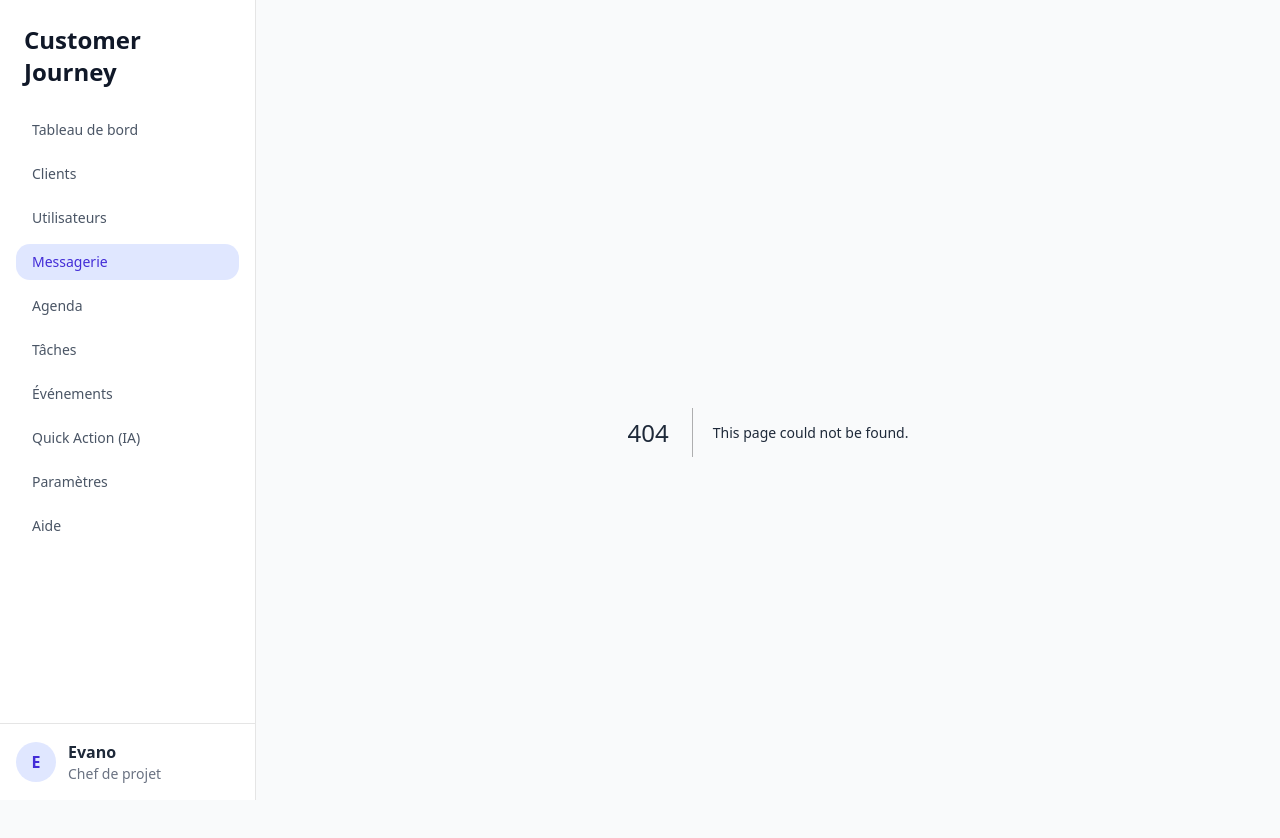
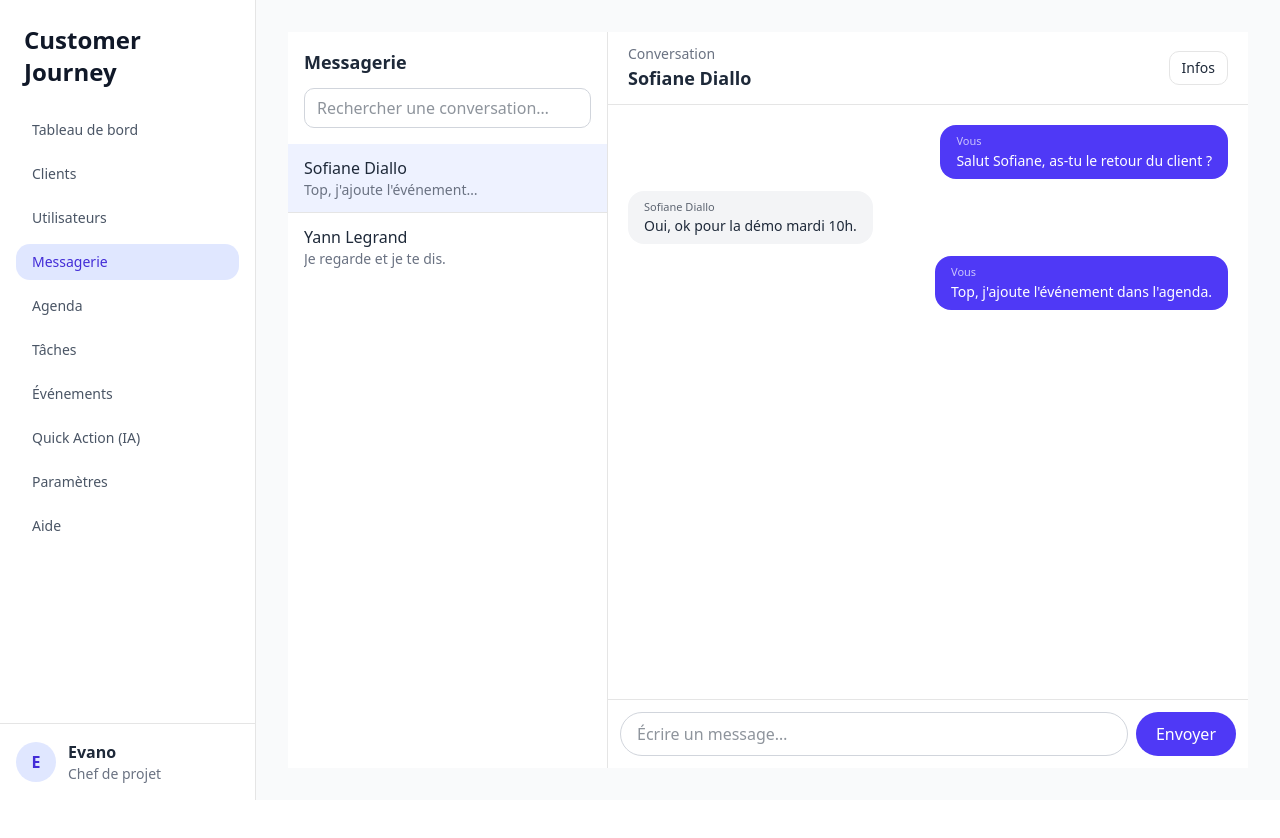
Before and after one commit to ismailAchibat/customer-journey, a Next.js app: page /messages in a window 1280 px wide. Before the commit this address had no page. Shown: the top 838 px of the page. After the commit the page ends 800 px from the top, so only its background shows below. Built offline with nearby package versions, Linux system fonts and the light colour scheme.

Commit message:
Page de messagerie

```diff
--- /dev/null
+++ b/app/messages/page.tsx
@@ -0,0 +1,139 @@
+"use client";
+
+import { useMemo, useState } from "react";
+
+// Schéma Chat (mock) – j'ajoute un champ 'content' pour le message
+type ChatMessage = {
+    id: string;
+    from: string; // user id / nom
+    to: string;   // user id / nom
+    content: string;
+    sentAt: string; // ISO
+};
+
+const THREAD_A: ChatMessage[] = [
+    { id: "M1", from: "Alice Martin", to: "Sofiane Diallo", content: "Salut Sofiane, as-tu le retour du client ?", sentAt: "2025-09-12T09:10:00Z" },
+    { id: "M2", from: "Sofiane Diallo", to: "Alice Martin", content: "Oui, ok pour la démo mardi 10h.", sentAt: "2025-09-12T09:12:00Z" },
+    { id: "M3", from: "Alice Martin", to: "Sofiane Diallo", content: "Top, j'ajoute l'événement dans l'agenda.", sentAt: "2025-09-12T09:13:00Z" },
+];
+
+const THREAD_B: ChatMessage[] = [
+    { id: "M4", from: "Carla Mendes", to: "Yann Legrand", content: "Peux-tu valider le devis Q4 ?", sentAt: "2025-09-10T14:00:00Z" },
+    { id: "M5", from: "Yann Legrand", to: "Carla Mendes", content: "Je regarde et je te dis.", sentAt: "2025-09-10T14:05:00Z" },
+];
+
+type Conversation = {
+    id: string;
+    name: string; // destinataire principal affiché
+    lastMessage: string;
+    messages: ChatMessage[];
+};
+
+const CONVERSATIONS: Conversation[] = [
+    { id: "C-A", name: "Sofiane Diallo", lastMessage: "Top, j'ajoute l'événement…", messages: THREAD_A },
+    { id: "C-B", name: "Yann Legrand", lastMessage: "Je regarde et je te dis.", messages: THREAD_B },
+];
+
+const ME = "Alice Martin"; // utilisateur courant (mock)
+
+export default function MessagesPage() {
+    const [selectedId, setSelectedId] = useState<string>(CONVERSATIONS[0].id);
+    const [draft, setDraft] = useState("");
+
+    const conv = useMemo(
+        () => CONVERSATIONS.find((c) => c.id === selectedId)!,
+        [selectedId]
+    );
+
+    const send = () => {
+        const text = draft.trim();
+        if (!text) return;
+        conv.messages.push({
+            id: `M-${Date.now()}`,
+            from: ME,
+            to: conv.name,
+            content: text,
+            sentAt: new Date().toISOString(),
+        });
+        setDraft("");
+    };
+
+    return (
+        <div className="grid h-[calc(100vh-64px)] grid-cols-[320px_1fr] gap-0">
+            {/* Liste des conversations */}
+            <aside className="border-r bg-white">
+                <div className="p-4">
+                    <h2 className="text-lg font-semibold">Messagerie</h2>
+                    <input
+                        placeholder="Rechercher une conversation…"
+                        className="mt-3 h-10 w-full rounded-lg border border-gray-300 px-3 focus:outline-none focus:ring-2 focus:ring-indigo-500"
+                    />
+                </div>
+                <ul className="divide-y">
+                    {CONVERSATIONS.map((c) => (
+                        <li
+                            key={c.id}
+                            onClick={() => setSelectedId(c.id)}
+                            className={`cursor-pointer px-4 py-3 hover:bg-gray-50 ${selectedId === c.id ? "bg-indigo-50" : ""
+                                }`}
+                        >
+                            <div className="font-medium">{c.name}</div>
+                            <div className="truncate text-sm text-gray-500">{c.lastMessage}</div>
+                        </li>
+                    ))}
+                </ul>
+            </aside>
+
+            {/* Fil de messages */}
+            <main className="flex h-full flex-col bg-white">
+                {/* En-tête fil */}
+                <div className="flex items-center justify-between border-b px-5 py-3">
+                    <div>
+                        <div className="text-sm text-gray-500">Conversation</div>
+                        <div className="text-lg font-semibold">{conv.name}</div>
+                    </div>
+                    <button className="rounded-lg border px-3 py-1.5 text-sm hover:bg-gray-50">
+                        Infos
+                    </button>
+                </div>
+
+                {/* Messages */}
+                <div className="flex-1 space-y-3 overflow-y-auto p-5">
+                    {conv.messages.map((m) => {
+                        const mine = m.from === ME;
+                        return (
+                            <div key={m.id} className={`flex ${mine ? "justify-end" : "justify-start"}`}>
+                                <div
+                                    className={`max-w-[70%] rounded-2xl px-4 py-2 text-sm ${mine ? "bg-indigo-600 text-white" : "bg-gray-100 text-gray-800"
+                                        }`}
+                                    title={new Date(m.sentAt).toLocaleString()}
+                                >
+                                    <div className="mb-0.5 text-[11px] opacity-70">
+                                        {mine ? "Vous" : m.from}
+                                    </div>
+                                    <div>{m.content}</div>
+                                </div>
+                            </div>
+                        );
+                    })}
+                </div>
+
+                {/* Zone de saisie */}
+                <div className="flex items-center gap-2 border-t p-3">
+                    <input
+                        value={draft}
+                        onChange={(e) => setDraft(e.target.value)}
+                        placeholder="Écrire un message…"
+                        className="h-11 flex-1 rounded-full border border-gray-300 px-4 focus:outline-none focus:ring-2 focus:ring-indigo-500"
+                    />
+                    <button
+                        onClick={send}
+                        className="h-11 rounded-full bg-indigo-600 px-5 text-white hover:bg-indigo-700"
+                    >
+                        Envoyer
+                    </button>
+                </div>
+            </main>
+        </div>
+    );
+}
```
